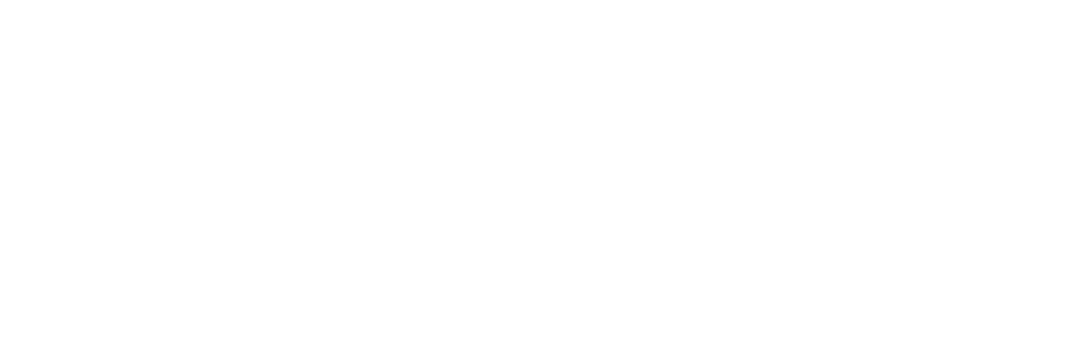
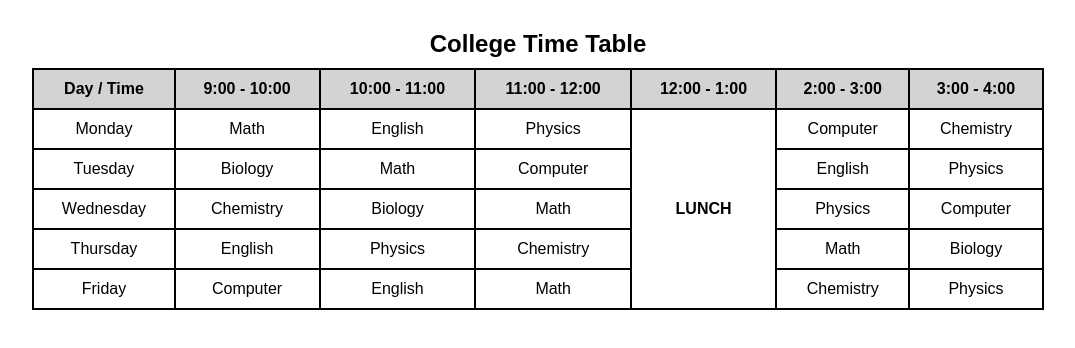
Before and after one commit to shashankhedaginal/internship-training-cp-html, a plain HTML site: page forms.html in a window 1280 px wide. Shown: the whole page, without its empty margins (102-1177 px from the left). Drawn offline with Linux system fonts and the light colour scheme.

Commit message:
Updated timetable design

```diff
--- a/forms.html
+++ b/forms.html
@@ -1,11 +1,94 @@
 <!DOCTYPE html>
 <html lang="en">
 <head>
-  <meta charset="UTF-8">
-  <meta name="viewport" content="width=device-width, initial-scale=1.0">
-  <title>Document</title>
+    <meta charset="UTF-8">
+    <title>Time Table</title>
+    <style>
+        body {
+            font-family: Arial, sans-serif;
+        }
+        table {
+            border-collapse: collapse;
+            width: 80%;
+            margin: 20px auto;
+            text-align: center;
+        }
+        th, td {
+            border: 2px solid black;
+            padding: 10px;
+        }
+        th {
+            background-color: lightgray;
+        }
+        caption {
+            font-size: 24px;
+            font-weight: bold;
+            margin: 10px;
+        }
+    </style>
 </head>
 <body>
 
+<table>
+    <caption>College Time Table</caption>
+
+    <tr>
+        <th>Day / Time</th>
+        <th>9:00 - 10:00</th>
+        <th>10:00 - 11:00</th>
+        <th>11:00 - 12:00</th>
+        <th>12:00 - 1:00</th>
+        <th>2:00 - 3:00</th>
+        <th>3:00 - 4:00</th>
+    </tr>
+
+    <tr>
+        <td>Monday</td>
+        <td>Math</td>
+        <td>English</td>
+        <td>Physics</td>
+        <td rowspan="5"><b>LUNCH</b></td>
+        <td>Computer</td>
+        <td>Chemistry</td>
+    </tr>
+
+    <tr>
+        <td>Tuesday</td>
+        <td>Biology</td>
+        <td>Math</td>
+        <td>Computer</td>
+        <td>English</td>
+        <td>Physics</td>
+    </tr>
+
+    <tr>
+        <td>Wednesday</td>
+        <td>Chemistry</td>
+        <td>Biology</td>
+        <td>Math</td>
+        <td>Physics</td>
+        <td>Computer</td>
+    </tr>
+
+    <tr>
+        <td>Thursday</td>
+        <td>English</td>
+        <td>Physics</td>
+        <td>Chemistry</td>
+        <td>Math</td>
+        <td>Biology</td>
+    </tr>
+
+    <tr>
+        <td>Friday</td>
+        <td>Computer</td>
+        <td>English</td>
+        <td>Math</td>
+        <td>Chemistry</td>
+        <td>Physics</td>
+    </tr>
+
+</table>
+
 </body>
 </html>
```
